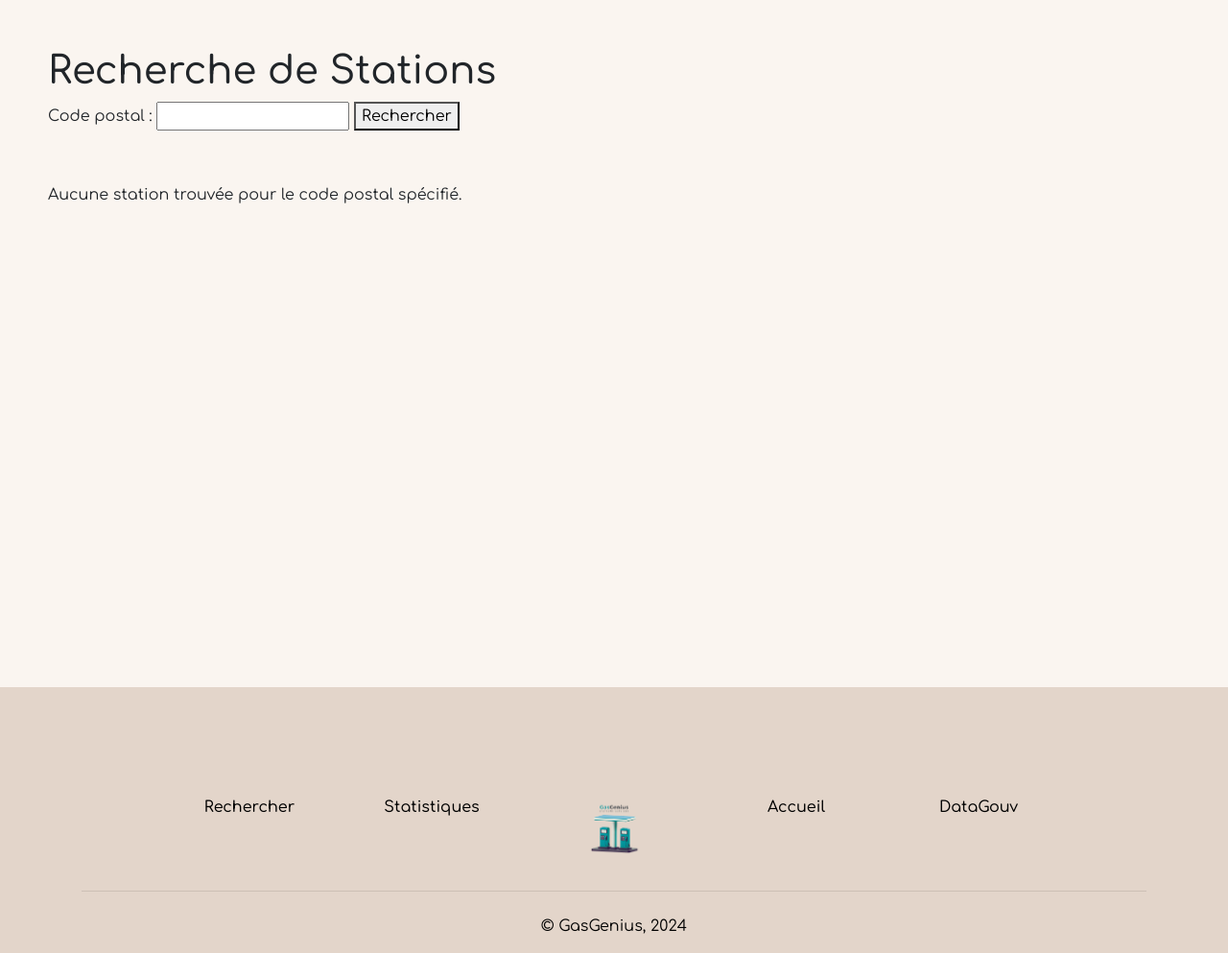
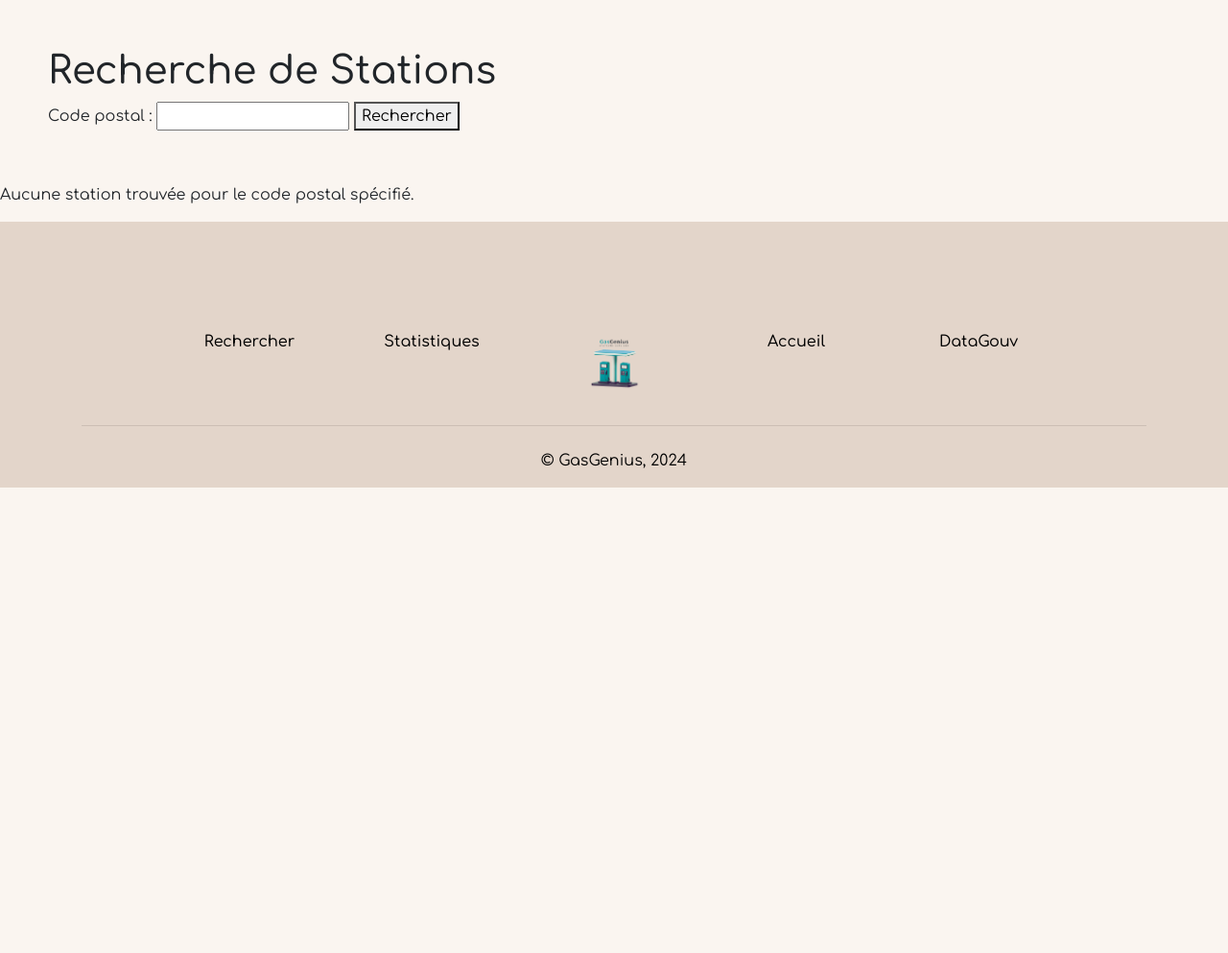
Before and after one commit to oceanetardy/ProjetCarburantPYTHON, a Flask app: page /rechercher in a window 1280 px wide. Shown: the part 57-1050 px from the top of the page at 96% size. After the commit the page ends 565 px from the top, so only its background shows below. Run offline with Flask 3, Linux system fonts and the light colour scheme; some libraries are stand-ins or nearby versions.

Commit message:
🐛 Fix resultats recherche

```diff
--- a/app/static/css/style.css
+++ b/app/static/css/style.css
@@ -149,8 +149,3 @@ tr:hover {
 .search-station{
     margin: 50px
 }
-
-.result-station{
-    margin: 50px;
-    height: 475px;
-}
```
